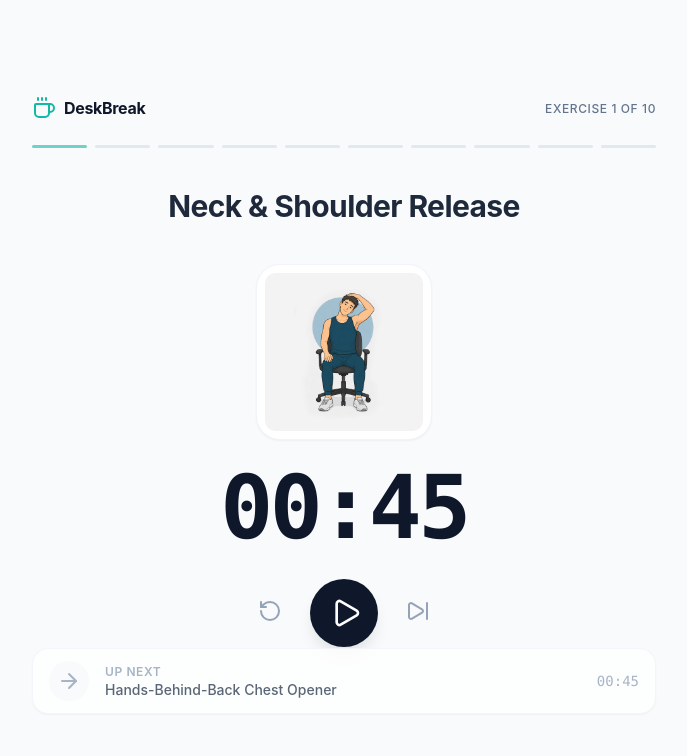
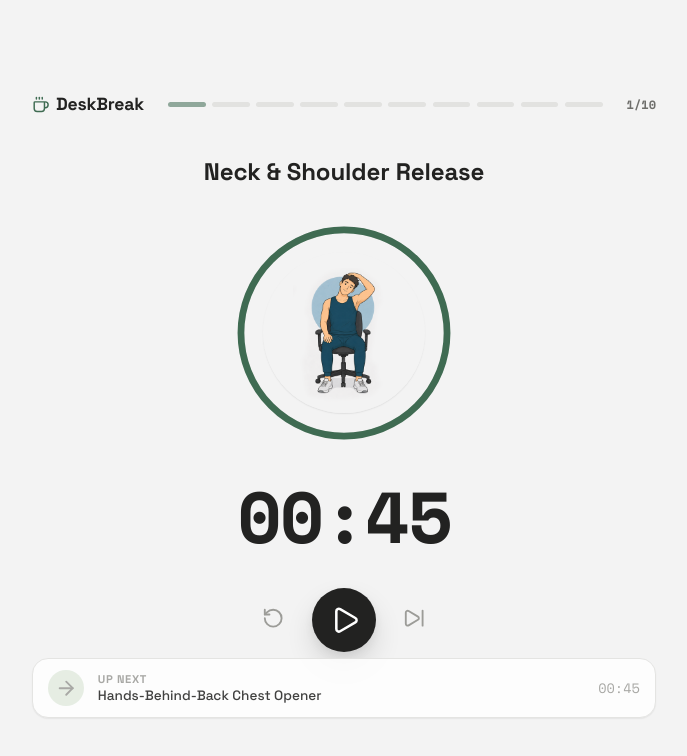
Before and after one commit to kenliivik/Liigume, a plain HTML site: page index.html in a window 1280 px wide. Shown: the whole page, without its empty margins (296-983 px from the left). Drawn offline with nearby package versions, Linux system fonts and the light colour scheme.

Commit message:
Add files via upload

```diff
--- a/index.html
+++ b/index.html
@@ -4,6 +4,9 @@
     <meta charset="UTF-8">
     <meta name="viewport" content="width=device-width, initial-scale=1.0">
     <title>DeskBreak | Stretch Timer</title>
+    <link rel="preconnect" href="https://fonts.googleapis.com">
+    <link rel="preconnect" href="https://fonts.gstatic.com" crossorigin>
+    <link href="https://fonts.googleapis.com/css2?family=Fraunces:opsz,wght@9..144,500;9..144,600;9..144,700&family=Space+Grotesk:wght@400;500;700&family=Space+Mono:wght@400;700&display=swap" rel="stylesheet">
     <link rel="stylesheet" href="styles.css">
     <script src="https://unpkg.com/lucide@latest"></script>
 </head>
@@ -12,15 +15,13 @@
     <main id="app-container" class="app-shell">
 
         <header class="app-header">
-            <div class="app-header-top">
             <h1 class="app-title">
                 <i data-lucide="coffee" class="icon-brand"></i> DeskBreak
             </h1>
+            <div id="progress-bar" class="progress-bar"></div>
             <span id="progress-text" class="progress-label">
-                    Exercise 1 of 10
+                1/10
             </span>
-            </div>
-            <div id="progress-bar" class="progress-bar"></div>
         </header>
 
         <div id="active-view" class="stage transition-smooth">
@@ -30,11 +31,17 @@
                     Neck & Shoulder Release
                 </h2>
 
-                <div class="exercise-visual" id="icon-container">
+                <div class="ring-wrap" id="icon-container">
+                    <svg class="ring-svg" viewBox="0 0 200 200">
+                        <circle class="ring-track" cx="100" cy="100" r="92"></circle>
+                        <circle id="ring-progress" class="ring-progress" cx="100" cy="100" r="92"></circle>
+                    </svg>
+                    <div class="ring-image-mask">
                         <img id="exercise-image" src="" alt="" class="exercise-image" onerror="handleImageError(this)">
                         <div id="image-fallback" class="exercise-image-fallback hidden">
                             <i data-lucide="image-off" class="icon-lg"></i>
                             <span id="image-fallback-path" class="fallback-path"></span>
+                        </div>
                     </div>
                 </div>
             </div>
@@ -63,7 +70,7 @@
             <div class="next-up-card">
                 <div class="next-up-left">
                     <div class="next-up-icon-wrap">
-                        <i data-lucide="arrow-right" class="icon-sm" style="color: var(--slate-400);"></i>
+                        <i data-lucide="arrow-right" class="icon-sm" style="color: var(--foreground-subtle);"></i>
                     </div>
                     <div>
                         <p class="next-up-label">Up Next</p>
@@ -113,6 +120,10 @@
         let timerInterval = null;
         let currentImageIndex = 0; // which image (0 or 1) is currently shown for this exercise
 
+        // Radial ring geometry (matches r="92" in the SVG markup)
+        const RING_RADIUS = 92;
+        const RING_CIRCUMFERENCE = 2 * Math.PI * RING_RADIUS;
+
         // DOM Elements
         const DOM = {
             progressText: document.getElementById('progress-text'),
@@ -125,6 +136,7 @@
             exerciseImage: document.getElementById('exercise-image'),
             imageFallback: document.getElementById('image-fallback'),
             imageFallbackPath: document.getElementById('image-fallback-path'),
+            ringProgress: document.getElementById('ring-progress'),
             timerDisplay: document.getElementById('timer-display'),
             playIcon: document.getElementById('play-icon'),
             pauseIcon: document.getElementById('pause-icon'),
@@ -134,6 +146,7 @@
 
         // Initialize App
         function init() {
+            DOM.ringProgress.style.strokeDasharray = `${RING_CIRCUMFERENCE}`;
             renderSegments();
             updateUI();
             lucide.createIcons();
@@ -157,6 +170,16 @@
             const m = Math.floor(seconds / 60).toString().padStart(2, '0');
             const s = (seconds % 60).toString().padStart(2, '0');
             return `${m}:${s}`;
+        }
+
+        // Update the radial ring to reflect time remaining for the current exercise.
+        // The ring starts full and drains away as time elapses; the last 5s
+        // switch to the amber "urgent" color as a subtle wrap-up cue.
+        function updateRing(duration, remaining) {
+            const remainingFraction = Math.max(0, remaining / duration);
+            const offset = RING_CIRCUMFERENCE * (1 - remainingFraction);
+            DOM.ringProgress.style.strokeDashoffset = `${offset}`;
+            DOM.ringProgress.classList.toggle('is-urgent', remaining <= 5 && remaining > 0);
         }
 
         // Display a given image (by index) for an exercise, with a graceful
@@ -187,12 +210,13 @@
             const currentEx = exercises[currentIndex];
 
             // Header
-            DOM.progressText.textContent = `Exercise ${currentIndex + 1} of ${exercises.length}`;
+            DOM.progressText.textContent = `${currentIndex + 1}/${exercises.length}`;
             renderSegments();
 
             // Main Stage
             DOM.exerciseName.textContent = currentEx.name;
             DOM.timerDisplay.textContent = formatTime(timeLeft);
+            updateRing(currentEx.duration, timeLeft);
 
             // Show the current illustration image for this exercise
             showImage(currentEx, currentImageIndex);
@@ -232,10 +256,11 @@
         function tick() {
             if (timeLeft > 0) {
                 timeLeft--;
+                const currentEx = exercises[currentIndex];
                 DOM.timerDisplay.textContent = formatTime(timeLeft);
+                updateRing(currentEx.duration, timeLeft);
 
                 // Switch to the second image partway through, for exercises that have one
-                const currentEx = exercises[currentIndex];
                 if (currentEx.images.length > 1 && currentImageIndex === 0) {
                     const elapsed = currentEx.duration - timeLeft;
                     if (elapsed >= Math.ceil(currentEx.duration / 2)) {
@@ -281,8 +306,10 @@
             if (!isPlaying) {
                 updateUI();
             } else {
+                const currentEx = exercises[currentIndex];
                 DOM.timerDisplay.textContent = formatTime(timeLeft);
-                showImage(exercises[currentIndex], currentImageIndex);
+                updateRing(currentEx.duration, timeLeft);
+                showImage(currentEx, currentImageIndex);
             }
         }
 
--- a/styles.css
+++ b/styles.css
@@ -1,23 +1,45 @@
 /* ==========================================================================
    DeskBreak — hand-written CSS (no Tailwind, no build step)
+
+   Design direction: a desk-break app should feel like stepping away from
+   the screen for a breath of air, not another productivity dashboard.
+   Palette: sage mist + moss + warm amber (the "desk plant" read).
+   Type: Fraunces (soft serif) for the exercise name, Space Grotesk for
+   interface chrome, Space Mono for the countdown — organic vs. mechanical.
+   Signature element: a radial ring that drains as the timer counts down,
+   wrapping the exercise illustration instead of sitting apart from it.
    ========================================================================== */
 
 :root {
-  --brand-50: #f0fdfa;
-  --brand-100: #ccfbf1;
-  --brand-500: #14b8a6;
-  --brand-600: #0d9488;
-  --brand-900: #134e4a;
+  --background: #F3F3F3;        /* matches image background exactly */
+  --surface: #FFFFFF;           /* cards — a deliberate lift off the page */
+  --foreground: #222221;        /* near-black warm neutral ink */
+  --foreground-muted: #6E6E6B;  /* secondary text */
+  --foreground-subtle: #9C9C98; /* faint tertiary text */
+  --border: #E2E2E0;            /* hairline border */
 
-  --slate-50: #f8fafc;
-  --slate-100: #f1f5f9;
-  --slate-200: #e2e8f0;
-  --slate-300: #cbd5e1;
-  --slate-400: #94a3b8;
-  --slate-500: #64748b;
-  --slate-700: #334155;
-  --slate-800: #1e293b;
-  --slate-900: #0f172a;
+  --accent: #3F6B52;            /* moss green — primary/active */
+  --accent-hover: #345A44;
+  --accent-soft: #E4EDE1;
+  --accent-foreground: #FFFFFF;
+
+  --warn: #E8A33D;              /* warm amber — final-seconds cue */
+
+  --neutral: #222221;           /* primary button fill */
+  --neutral-hover: #131312;
+  --neutral-soft: #EAEAE8;
+
+  --radius-lg: 1.5rem;
+  --radius-md: 1rem;
+  --radius-full: 999px;
+
+  --shadow-sm: 0 1px 2px rgba(0, 0, 0, 0.05), 0 1px 1px rgba(0, 0, 0, 0.03);
+  --shadow-md: 0 4px 14px rgba(0, 0, 0, 0.07), 0 2px 4px rgba(0, 0, 0, 0.04);
+  --shadow-lg: 0 14px 28px rgba(0, 0, 0, 0.12), 0 4px 10px rgba(0, 0, 0, 0.06);
+
+  --font-display: 'Fraunces', Georgia, serif;
+  --font-ui: 'Space Grotesk', system-ui, -apple-system, sans-serif;
+  --font-mono: 'Space Mono', 'SFMono-Regular', Consolas, monospace;
 }
 
 * { box-sizing: border-box; }
@@ -28,9 +50,9 @@ html, body {
 }
 
 body {
-  background: var(--slate-50);
-  color: var(--slate-800);
-  font-family: 'Inter', system-ui, -apple-system, sans-serif;
+  background: var(--background);
+  color: var(--foreground);
+  font-family: var(--font-ui);
   min-height: 100vh;
   display: flex;
   flex-direction: column;
@@ -40,7 +62,7 @@ body {
 }
 
 ::selection {
-  background: var(--brand-100);
+  background: var(--accent-soft);
 }
 
 /* ---- generic state utilities (referenced directly by JS) ---- */
@@ -85,54 +107,52 @@ body {
 .app-header {
   width: 100%;
   display: flex;
-  flex-direction: column;
-  gap: 0.85rem;
+  align-items: center;
+  gap: 1.5rem;
 }
 
 .app-header.opacity-0 { opacity: 0; }
 
-.app-header-top {
+.app-title {
+  font-family: var(--font-ui);
+  font-size: 1.1rem;
+  font-weight: 700;
+  letter-spacing: -0.01em;
+  color: var(--foreground);
   display: flex;
-  justify-content: space-between;
   align-items: center;
+  gap: 0.4rem;
+  white-space: nowrap;
+  flex-shrink: 0;
 }
 
-.app-title {
-  font-size: 1.0rem;
-  font-weight: 700;
-  letter-spacing: -0.02em;
-  color: var(--slate-900);
-  display: flex;
-  align-items: center;
-  gap: 0.5rem;
-}
-
-.icon-brand { color: var(--brand-500); }
+.icon-brand { color: var(--accent); width: 1.1rem; height: 1.1rem; }
 
 .progress-label {
+  font-family: var(--font-mono);
   font-size: 0.75rem;
-  font-weight: 500;
-  color: var(--slate-500);
-  text-transform: uppercase;
-  letter-spacing: 0.05em;
+  font-weight: 700;
+  color: var(--foreground-muted);
+  flex-shrink: 0;
 }
 
 .progress-bar {
-  width: 100%;
+  flex: 1 1 auto;
   display: flex;
-  gap: 0.5rem;
-  height: 0.175rem;
+  gap: 0.4rem;
+  height: 0.3rem;
+  min-width: 0;
 }
 
 .progress-segment {
   flex: 1 1 0;
   height: 100%;
-  border-radius: 999px;
-  background: var(--slate-200);
+  border-radius: var(--radius-full);
+  background: var(--border);
   transition: background-color 0.5s;
 }
-.progress-segment.is-done { background: var(--brand-500); }
-.progress-segment.is-current { background: var(--brand-500); opacity: 0.6; }
+.progress-segment.is-done { background: var(--accent); }
+.progress-segment.is-current { background: var(--accent); opacity: 0.55; }
 
 /* ---- stage (active exercise view) ---- */
 .stage {
@@ -141,8 +161,8 @@ body {
   flex-direction: column;
   justify-content: center;
   align-items: center;
-  gap: 1.0rem;
-  padding: 0.1rem 0;
+  gap: 1.1rem;
+  padding: 0.35rem 0;
   min-height: 0;
 }
 
@@ -151,51 +171,81 @@ body {
   display: flex;
   flex-direction: column;
   align-items: center;
-  gap: 0.05rem;
+  gap: 0.5rem;
   text-align: center;
 }
 
 .exercise-name {
-  font-size: 0.5rem;
-  font-weight: 700;
-  color: var(--slate-800);
-  letter-spacing: -0.02em;
+  font-family: var(--font-ui);
+  font-size: 1.1rem;
+  font-weight: 600;
+  color: var(--foreground);
+  letter-spacing: -0.005em;
   line-height: 1.2;
-  padding: 0 0.25rem;
-  min-height: 40px;
+  padding: 0 0.5rem;
+  min-height: 32px;
   display: flex;
   align-items: center;
 }
 
 @media (min-width: 768px) {
-  .exercise-name { font-size: 1.875rem; min-height: 64px; }
+  .exercise-name { font-size: 1.5rem; min-height: 40px; }
 }
 
-.exercise-visual {
-  width: 8.5rem;
-  height: 8.5rem;
-  background: #fff;
-  border-radius: 1.5rem;
-  box-shadow: 0 1px 2px rgba(0,0,0,0.05);
-  border: 1px solid var(--slate-100);
-  display: flex;
-  align-items: center;
-  justify-content: center;
-  overflow: hidden;
+/* ---- radial ring (signature element) ---- */
+.ring-wrap {
   position: relative;
+  width: 11rem;
+  height: 11rem;
   flex-shrink: 0;
 }
 
 @media (min-width: 768px) {
-  .exercise-visual { width: 11rem; height: 11rem; }
+  .ring-wrap { width: 14rem; height: 14rem; }
+}
+
+.ring-svg {
+  position: absolute;
+  inset: 0;
+  width: 100%;
+  height: 100%;
+  transform: rotate(-90deg);
+}
+
+.ring-track {
+  fill: none;
+  stroke: var(--border);
+  stroke-width: 6;
+}
+
+.ring-progress {
+  fill: none;
+  stroke: var(--accent);
+  stroke-width: 6;
+  stroke-linecap: round;
+  transition: stroke-dashoffset 1s linear, stroke 0.3s ease;
+}
+.ring-progress.is-urgent {
+  stroke: var(--warn);
+}
+
+.ring-image-mask {
+  position: absolute;
+  inset: 14%;
+  border-radius: 50%;
+  overflow: hidden;
+  background: var(--background);
+  box-shadow: var(--shadow-sm);
+  display: flex;
+  align-items: center;
+  justify-content: center;
 }
 
 .exercise-image {
   width: 100%;
   height: 100%;
   object-fit: contain;
-  padding: 0.5rem;
-  border-radius: 1.15rem;
+  padding: 0;
   transition: opacity 0.3s;
 }
 
@@ -203,17 +253,17 @@ body {
   flex-direction: column;
   align-items: center;
   justify-content: center;
-  gap: 0.5rem;
-  color: var(--slate-300);
+  gap: 0.4rem;
+  color: var(--foreground-subtle);
   text-align: center;
-  padding: 0 1rem;
+  padding: 0 0.75rem;
   position: absolute;
   inset: 0;
 }
 
 .fallback-path {
-  font-size: 11px;
-  font-family: 'SFMono-Regular', Consolas, 'Liberation Mono', Menlo, monospace;
+  font-size: 10px;
+  font-family: var(--font-mono);
   word-break: break-all;
 }
 
@@ -223,15 +273,15 @@ body {
 }
 
 .timer-display {
-  font-size: 3rem;
+  font-family: var(--font-mono);
+  font-size: 2.75rem;
   font-weight: 700;
-  letter-spacing: -0.04em;
-  color: var(--slate-900);
-  font-family: 'SFMono-Regular', Consolas, 'Liberation Mono', Menlo, monospace;
+  letter-spacing: -0.02em;
+  color: var(--foreground);
 }
 
 @media (min-width: 768px) {
-  .timer-display { font-size: 5.5rem; }
+  .timer-display { font-size: 4.5rem; }
 }
 
 /* ---- controls ---- */
@@ -239,48 +289,55 @@ body {
   display: flex;
   align-items: center;
   gap: 1rem;
-  margin-top: 0.25rem;
+  margin-top: 0.1rem;
 }
 
 .btn {
   border: none;
   cursor: pointer;
-  font: inherit;
+  font-family: var(--font-ui);
 }
 .btn:focus { outline: none; }
+.btn:focus-visible {
+  outline: 2px solid var(--accent);
+  outline-offset: 2px;
+}
 
 .btn-ghost {
-  padding: 0.75rem;
-  border-radius: 999px;
-  color: var(--slate-400);
+  padding: 0.7rem;
+  border-radius: var(--radius-full);
+  color: var(--foreground-subtle);
   background: transparent;
-  transition: color 0.2s, background-color 0.2s;
+  transition: color 0.15s, background-color 0.15s, transform 0.1s;
 }
 .btn-ghost:hover {
-  color: var(--slate-700);
-  background: var(--slate-200);
+  color: var(--foreground);
+  background: var(--neutral-soft);
+}
+.btn-ghost:active {
+  transform: scale(0.97);
 }
 
 .btn-primary {
-  width: 4.25rem;
-  height: 4.25rem;
+  width: 4rem;
+  height: 4rem;
   display: flex;
   align-items: center;
   justify-content: center;
-  background: var(--slate-900);
-  color: #fff;
-  border-radius: 999px;
-  box-shadow: 0 10px 15px -3px rgba(0,0,0,0.1);
-  transition: background-color 0.2s, transform 0.1s;
+  background: var(--neutral);
+  color: var(--accent-foreground);
+  border-radius: var(--radius-full);
+  box-shadow: var(--shadow-lg);
+  transition: background-color 0.15s, transform 0.1s;
 }
-.btn-primary:hover { background: var(--slate-800); }
-.btn-primary:active { transform: scale(0.95); }
+.btn-primary:hover { background: var(--neutral-hover); }
+.btn-primary:active { transform: scale(0.97); }
 
-.icon-sm { width: 1.5rem; height: 1.5rem; }
-.icon-md { width: 1.25rem; height: 1.25rem; }
-.icon-lg { width: 2rem; height: 2rem; margin-left: 0.25rem; }
+.icon-sm { width: 1.4rem; height: 1.4rem; }
+.icon-md { width: 1.2rem; height: 1.2rem; }
+.icon-lg { width: 1.9rem; height: 1.9rem; margin-left: 0.2rem; }
 .icon-lg.pause { margin-left: 0; }
-.icon-xl { width: 4rem; height: 4rem; }
+.icon-xl { width: 3.75rem; height: 3.75rem; }
 
 /* ---- up next footer ---- */
 .next-up {
@@ -288,15 +345,15 @@ body {
 }
 
 .next-up-card {
-  background: #fff;
-  border-radius: 1rem;
-  padding: 0.75rem 1rem;
+  background: var(--surface);
+  border-radius: var(--radius-md);
+  padding: 0.7rem 0.95rem;
   display: flex;
   align-items: center;
   justify-content: space-between;
-  border: 1px solid var(--slate-100);
-  box-shadow: 0 1px 2px rgba(0,0,0,0.05);
-  opacity: 0.8;
+  border: 1px solid var(--border);
+  box-shadow: var(--shadow-sm);
+  opacity: 0.85;
   transition: opacity 0.2s;
 }
 .next-up-card:hover { opacity: 1; }
@@ -304,39 +361,41 @@ body {
 .next-up-left {
   display: flex;
   align-items: center;
-  gap: 1rem;
+  gap: 0.85rem;
 }
 
 .next-up-icon-wrap {
-  width: 2.5rem;
-  height: 2.5rem;
-  border-radius: 999px;
-  background: var(--slate-50);
+  width: 2.25rem;
+  height: 2.25rem;
+  border-radius: var(--radius-full);
+  background: var(--accent-soft);
   display: flex;
   align-items: center;
   justify-content: center;
 }
 
 .next-up-label {
-  font-size: 0.75rem;
+  font-family: var(--font-ui);
+  font-size: 0.7rem;
   font-weight: 600;
-  color: var(--slate-400);
+  color: var(--foreground-subtle);
   text-transform: uppercase;
-  letter-spacing: 0.05em;
-  margin: 0 0 0.125rem 0;
+  letter-spacing: 0.06em;
+  margin: 0 0 0.1rem 0;
 }
 
 .next-up-name {
-  font-size: 0.875rem;
+  font-family: var(--font-ui);
+  font-size: 0.85rem;
   font-weight: 500;
-  color: var(--slate-700);
+  color: var(--foreground);
   margin: 0;
 }
 
 .next-up-time {
-  font-size: 0.875rem;
-  color: var(--slate-400);
-  font-family: 'SFMono-Regular', Consolas, 'Liberation Mono', Menlo, monospace;
+  font-family: var(--font-mono);
+  font-size: 0.85rem;
+  color: var(--foreground-subtle);
 }
 
 /* ---- complete view ---- */
@@ -346,48 +405,51 @@ body {
   align-items: center;
   justify-content: center;
   text-align: center;
-  gap: 2rem;
+  gap: 1.75rem;
 }
 
 .complete-icon-wrap {
-  width: 8rem;
-  height: 8rem;
-  background: var(--brand-50);
-  border-radius: 2rem;
+  width: 7rem;
+  height: 7rem;
+  background: var(--accent-soft);
+  border-radius: var(--radius-lg);
   display: flex;
   align-items: center;
   justify-content: center;
-  margin-bottom: 1rem;
+  margin-bottom: 0.75rem;
 }
 
-.text-brand { color: var(--brand-500); }
+.text-brand { color: var(--accent); }
 
 .complete-title {
-  font-size: 2.25rem;
-  font-weight: 700;
-  color: var(--slate-900);
-  margin: 0 0 1rem 0;
-  letter-spacing: -0.02em;
+  font-family: var(--font-display);
+  font-size: 2rem;
+  font-weight: 600;
+  color: var(--foreground);
+  margin: 0 0 0.75rem 0;
+  letter-spacing: -0.01em;
 }
 
 .complete-text {
-  font-size: 1.125rem;
-  color: var(--slate-500);
-  max-width: 24rem;
+  font-family: var(--font-ui);
+  font-size: 1.05rem;
+  color: var(--foreground-muted);
+  max-width: 22rem;
   margin: 0 auto;
 }
 
 .btn-restart {
-  margin-top: 2rem;
-  padding: 1rem 2rem;
-  background: var(--slate-900);
-  color: #fff;
-  border-radius: 999px;
+  margin-top: 1.5rem;
+  padding: 0.9rem 1.75rem;
+  background: var(--neutral);
+  color: var(--accent-foreground);
+  border-radius: var(--radius-full);
+  font-family: var(--font-ui);
   font-weight: 500;
   display: inline-flex;
   align-items: center;
   gap: 0.5rem;
-  transition: background-color 0.2s, transform 0.1s;
+  transition: background-color 0.15s, transform 0.1s;
 }
-.btn-restart:hover { background: var(--slate-800); }
-.btn-restart:active { transform: scale(0.95); }
+.btn-restart:hover { background: var(--neutral-hover); }
+.btn-restart:active { transform: scale(0.97); }
```
Lines whose indentation alone changed are shown as unchanged.
